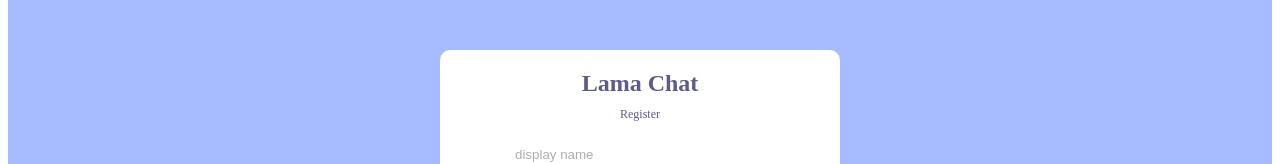
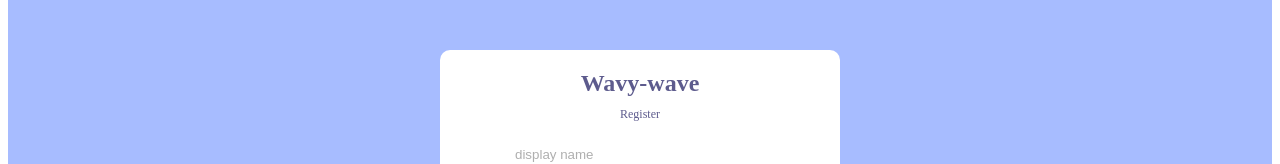
Before and after one commit to sristhilamichhane/chat-application, a React (Create React App) app: page /register in a window 1280 px wide. Shown: the part 151-315 px from the top of the page. Built offline with nearby package versions, Linux system fonts and the light colour scheme; no server answers.

Commit message:
Update Register.jsx

```diff
--- a/src/pages/Register.jsx
+++ b/src/pages/Register.jsx
@@ -62,7 +62,7 @@
   return (
     <div className="formContainer">
       <div className="formWrapper">
-        <span className="logo">Lama Chat</span>
+        <span className="logo">Wavy-wave</span>
         <span className="title">Register</span>
         <form onSubmit={handleSubmit}>
           <input required type="text" placeholder="display name" />
```
